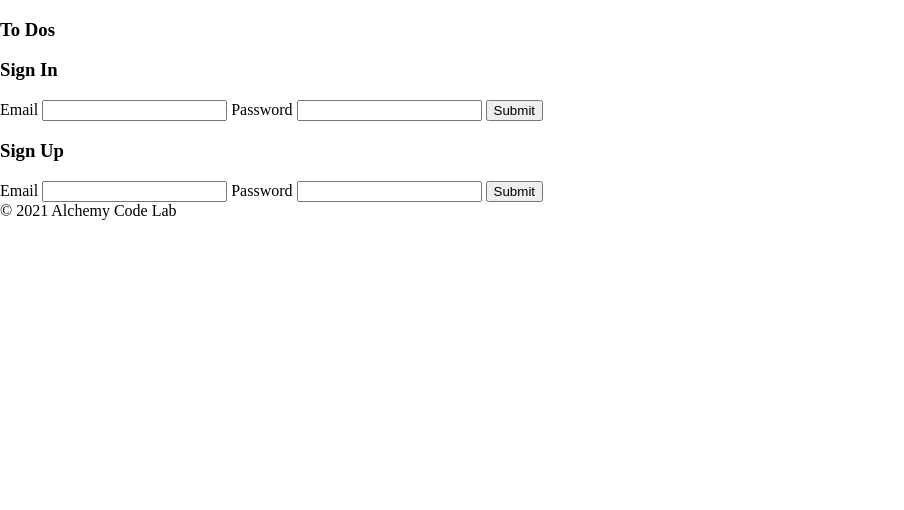
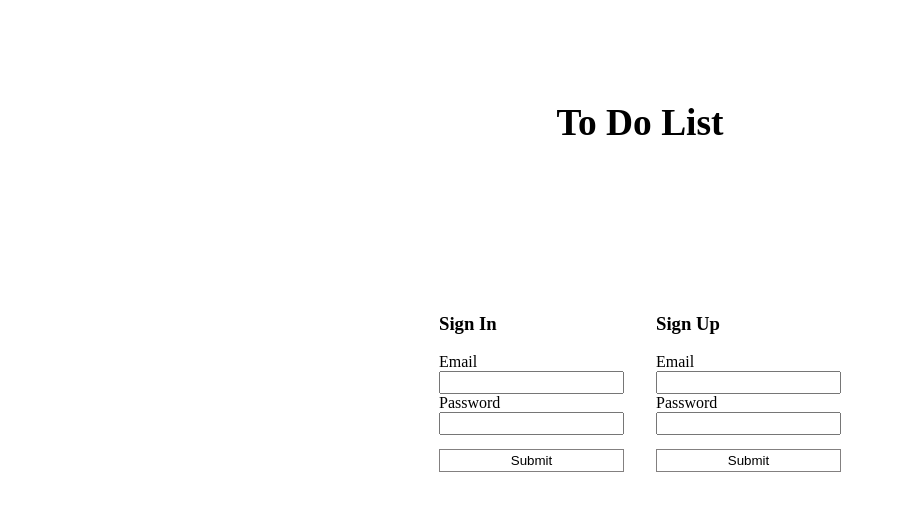
Before and after one commit to oliviaamiller/half-baked-todo, a plain HTML site: page index.html in a window 1280 px wide. Shown: the whole page, without its empty margins (0-904 px from the left). Drawn offline with nearby package versions, Linux system fonts and the light colour scheme.

Commit message:
added some css

```diff
--- a/index.html
+++ b/index.html
@@ -7,21 +7,19 @@
     <meta http-equiv="X-UA-Compatible" content="ie=edge">
     <script defer src="https://cdn.jsdelivr.net/npm/@supabase/supabase-js"></script>
     <link href="https://fonts.googleapis.com/css2?family=Titillium+Web:wght@300&display=swap" rel="stylesheet">
-    <link rel="stylesheet" href="./styles/reset.css">
-    <link rel="stylesheet" href="./styles/style.css">
     <link rel="stylesheet" href="./styles/home.css">
     <title>To Do List</title>
 </head>
 
 <body>
-    <header>
-        <div class="gutter-right logo">
-            <h3>To Dos</h3>
+
+    <main class="auth-main">
+        <div class="title">
+            <h3>To Do List</h3>
         </div>
-    </header>
-    <main class="auth-main">
         <div class="left">
             <div class="auth-container">
+                <div class="sign-in">
                     <form id="sign-in">
                         <h3>Sign In</h3>
                         <label>Email </label><input type="email" name="email" id="sign-in-email"/>
@@ -29,9 +27,7 @@
                         <button>Submit</button>
                     </form>
                 </div>
-        </div>
-        <div class="right">
-            <div class="auth-container">
+                <div class="sign-up">
                     <form id='sign-up'>
                         <h3>Sign Up</h3>
                         <label>Email </label><input type='email' name='email' id="sign-up-email" />
@@ -40,10 +36,13 @@
                     </form>
                 </div>
             </div>
+        </div>
+        <div class="right">
+            <div class="auth-container">
+
+            </div>
+        </div>
     </main>
-    <footer>
-        <div class="copy gutter-right">&copy; 2021 Alchemy Code Lab</div>
-    </footer>
     <script type="module" src="./app.js"></script>
 </body>
 
--- a/styles/home.css
+++ b/styles/home.css
@@ -1 +1,52 @@
 /* add home page styles here */
+* {
+    box-sizing: border-box;
+}
+
+html, body {
+    width: 100%;
+    height: 100%;
+    padding: 0;
+    margin: 0;
+}
+
+.title {
+    display: flex;
+    flex-direction: column;
+    align-items: center;
+    font-size: 2rem;
+    margin-top: 2em;
+
+}
+
+.auth-main {
+    display: flex;
+    flex-direction: column;
+    align-items: center;
+}
+
+.auth-container {
+    display: flex;
+    flex-direction: row;
+
+}
+
+form {
+    display: flex;
+    flex-direction: column;
+    margin: 1em;
+    padding-top: 6em;
+}
+
+button {
+    background-color: white;
+    border: rgb(131, 128, 128) solid 1px;
+    padding: 3px 8px;
+    cursor: pointer;
+    margin-top: 1em;
+
+}
+
+input {
+    padding: 2px;
+}
--- a/styles/style.css
+++ b/styles/style.css
@@ -9,12 +9,33 @@ html, body {
     margin: 0;
 }
 
+@keyframes pulse {
+    0% {
+        color: rgb(255, 148, 198);
+    }
+    50% {
+        color: rgb(255, 226, 112);
+    }
+    100% {
+        color: rgb(140, 221, 255);
+    }
+}
+
+.title {
+    display: flex;
+    flex-direction: column;
+    align-items: center;
+    animation: pulse 10s infinite alternate;
+    font-size: 2rem;
+}
+
+
 .todos-main {
     display: flex;
     flex-direction: column;
     flex-wrap: wrap;
     align-content: center;
-    border: red 1px solid;
+    border: rgb(131, 128, 128) 1px solid;
     margin: 20px 40px;
 
 }
@@ -26,7 +47,7 @@ html, body {
     width: 100%;
     flex-wrap: wrap;
     justify-content: space-between;
-
+    padding-bottom: 5px;
 }
 
 .top-left {
@@ -43,6 +64,28 @@ html, body {
     margin-right: 15px;
 }
 
+hr {
+    background-color:rgb(131, 128, 128);
+    border: none;
+    height: 1px;
+    padding: 0;
+    margin: 0;
+
+}
+
+button {
+    background-color: white;
+    border: rgb(131, 128, 128) solid 1px;
+    padding: 3px 8px;
+    cursor: pointer;
+
+}
+
+input {
+    padding: 2px;
+}
+
+
 .bottom {
     display: flex;
     flex-direction: column;
```
Also changed, not shown: todos/index.html (+4 -6 lines). Lines whose indentation alone changed are shown as unchanged.
